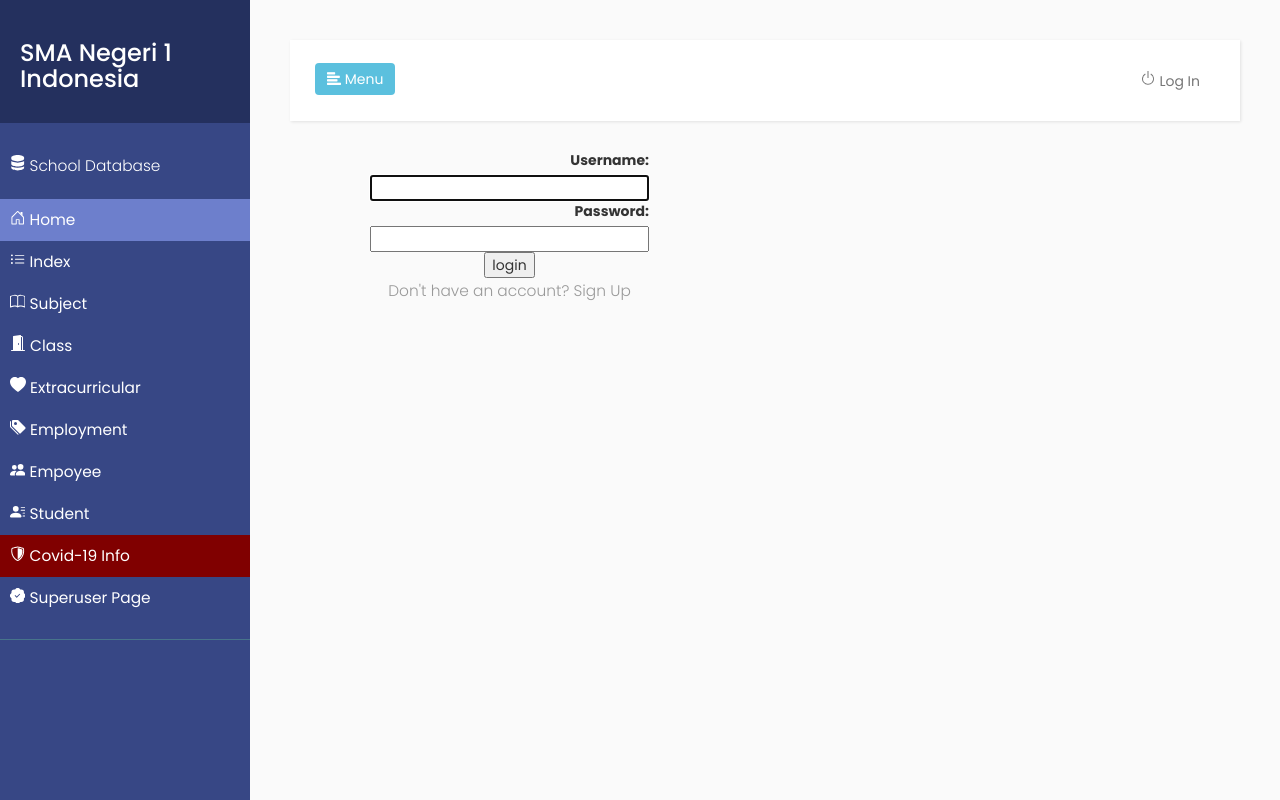
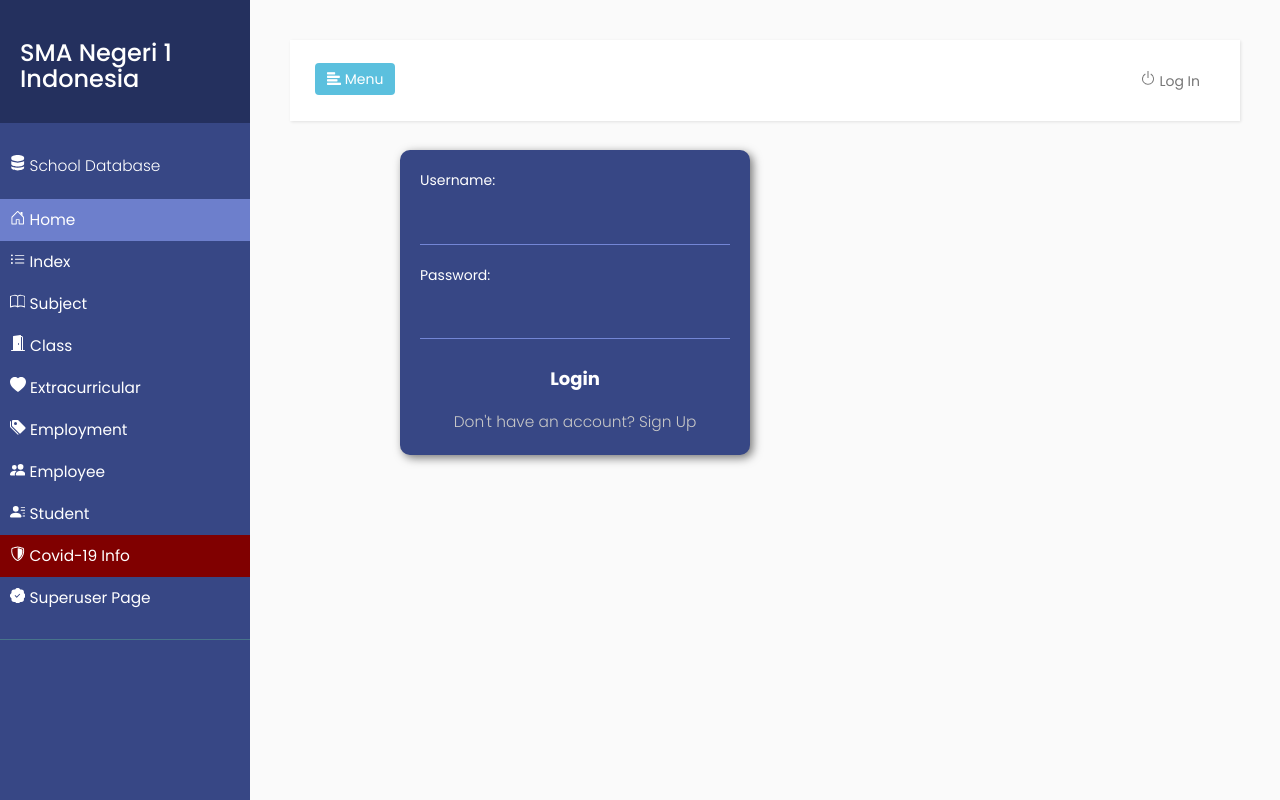
Before and after one commit to panjiarlins/sswp-final-project, a Django app: page /accounts/login/ in a window 1280 px wide. Run offline with Django 3.2, Linux system fonts and the light colour scheme; some libraries are stand-ins or nearby versions.

Commit message:
Fixing error in index, login, and registration

```diff
--- a/school/static/appStatic/school.css
+++ b/school/static/appStatic/school.css
@@ -173,3 +173,75 @@ a.article, a.article:hover {
         display: none;
     }
 }
+
+.index{
+    width: 350px;
+    z-index: +1;
+    padding: 10px 50px;
+    box-sizing: border-box;
+    background-color: #374785;
+    color: #fff;
+    border-radius: 10px;
+    box-shadow: 3px 3px 10px rgb(119, 119, 119);
+}
+
+.form{
+    width: 350px;
+    z-index: +1;
+    padding: 10px 50px;
+    box-sizing: border-box;
+    background-color: #374785;
+    color: #fff;
+    border-radius: 10px;
+    box-shadow: 3px 3px 10px rgb(119, 119, 119);
+}
+
+.form h1{
+    float: left;
+    font-size: 25px;
+    color: #fff;
+    border-bottom: 2px  solid #7386D5;
+    margin-top: 10px;
+    margin-bottom: 30px;
+    padding: 10px 0;
+}
+
+.textbox{
+    width: 100%;
+    overflow: hidden;
+    font-size: 20px;
+    padding: 8px 0;
+    margin: 10px 0;
+    border-bottom: 1px solid #7386D5;
+}
+
+.row label{
+    font-weight: normal;
+    color: #fff;
+    margin-top: 10px;
+    margin-bottom: 0;
+}
+.row input{
+    border: none;
+    outline: none;
+    background: none;
+    color: #fff;
+    font-size: 18px;
+    width: 100%;
+    float: left;
+    margin: 0 10px;
+}
+.row button{
+    width: 100%;
+    background: none;
+    border: 1px #fff;
+    font-weight: bold;
+    border-radius: 10px;
+    padding: 5px;
+    font-size: 18px;
+    cursor: pointer;
+    margin: 12px 0;
+}
+.sub{
+    color: rgb(199, 199, 199);
+}
--- a/school/templates/appTemp/base_generic.html
+++ b/school/templates/appTemp/base_generic.html
@@ -83,7 +83,7 @@
                         <svg width="1em" height="1em" viewBox="0 0 16 16" class="bi bi-people-fill" fill="currentColor" xmlns="http://www.w3.org/2000/svg">
                             <path fill-rule="evenodd" d="M7 14s-1 0-1-1 1-4 5-4 5 3 5 4-1 1-1 1H7zm4-6a3 3 0 1 0 0-6 3 3 0 0 0 0 6zm-5.784 6A2.238 2.238 0 0 1 5 13c0-1.355.68-2.75 1.936-3.72A6.325 6.325 0 0 0 5 9c-4 0-5 3-5 4s1 1 1 1h4.216zM4.5 8a2.5 2.5 0 1 0 0-5 2.5 2.5 0 0 0 0 5z"/>
                         </svg>
-                         Empoyee
+                         Employee
                     </a>
                 </li>
                 <li>
--- a/school/templates/appTemp/index.html
+++ b/school/templates/appTemp/index.html
@@ -1,6 +1,7 @@
 {% extends "appTemp/base_generic.html" %}
 
 {% block content %}
+    <div class="index">
         <p class="h1">Welcome To Our School Database</p>
         <br/><br/>
         <div class="h3">Now, we have :</div>
@@ -12,4 +13,5 @@
         <div class="h4">Employee: <mark> {{num_employee}} </mark></div>
         <div class="h4">Student: <mark> {{num_student}} </mark></div>
         <div class="h4">Total visit: <mark> {{total_visit}} </mark></div>
+    </div>
 {% endblock %}
--- a/school/templates/registration/login.html
+++ b/school/templates/registration/login.html
@@ -1,22 +1,23 @@
 {% extends 'appTemp/base_generic.html' %}
 
 {% block content %}
+<div class="form">
     <div class="col-12">
         <div class="row text-center">
             <div class="col-12">
                 {% if form.errors %}
                     {% if user_exists_error %}
-                <p>{{ user_exists_error }}</p>
+                    <h1>{{ user_exists_error }}</h1>
                     {% else %}
-                <p>Your username and password didn't match. Please try again.</p>
+                    <h1>Your username and password didn't match. Please try again.<h1>
                     {% endif %}
                 {% endif %}
                 {% if next %}
                     {% if user.is_authenticated %}
-                <p>Your account doesn't have access to this page. To proceed,
-                    please login with an account that has access.</p>
+                    <h1>Your account doesn't have access to this page. To proceed,
+                        please login with an account that has access.</h1>
                     {% else %}
-                <p>Please login to see this page.</p>
+                    <h1>Please login to see this page.</h1>
                     {% endif %}
                 {% endif %}
             </div>
@@ -26,25 +27,26 @@
                 <form method="post" action="{% url 'login' %}">
                     {% csrf_token %}
                     <div class="row">
-                    <div class="col-6 text-right">
+                        <div class="col-6 text-left">
                             {{ form.username.label_tag }}
-                    </div>
-                    <div class="col-6 text-left">
+                            <div class="textbox">
                                 {{ form.username }}
                             </div>
                         </div>
+                    </div>
                     <div class="row">
-                    <div class="col-6 text-right">
+                        <div class="col-6 text-left">
                             {{ form.password.label_tag }}
-                    </div>
-                    <div class="col-6 text-left">
+                            <div class="textbox">
                                 {{ form.password }}
                             </div>
                         </div>
-                <input type="submit" value="login" />
+                    </div>
+                    <button type="submit" value="login">Login</button>
                     <input type="hidden" name="next" value="{{ next }}" />
                 </form>
-            <p>Don't have an account? <a href="{% url 'register' %}">Sign Up</a></p>
+                <p class="sub">Don't have an account? <a href="{% url 'register' %}">Sign Up</a></p>
+            </div>
         </div>
     </div>
 </div>
```
Also changed, not shown: school/templates/registration/registration.html (+12 -10 lines). Lines whose indentation alone changed are shown as unchanged.
